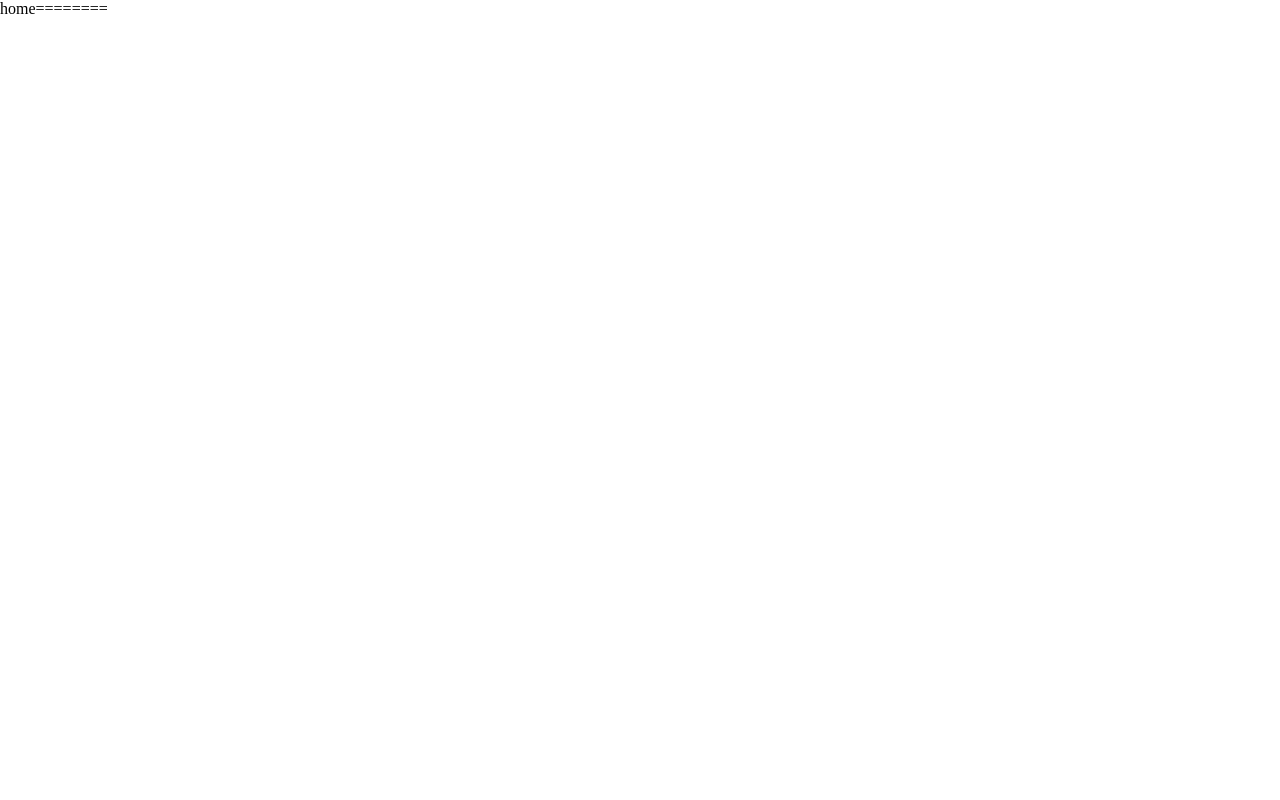
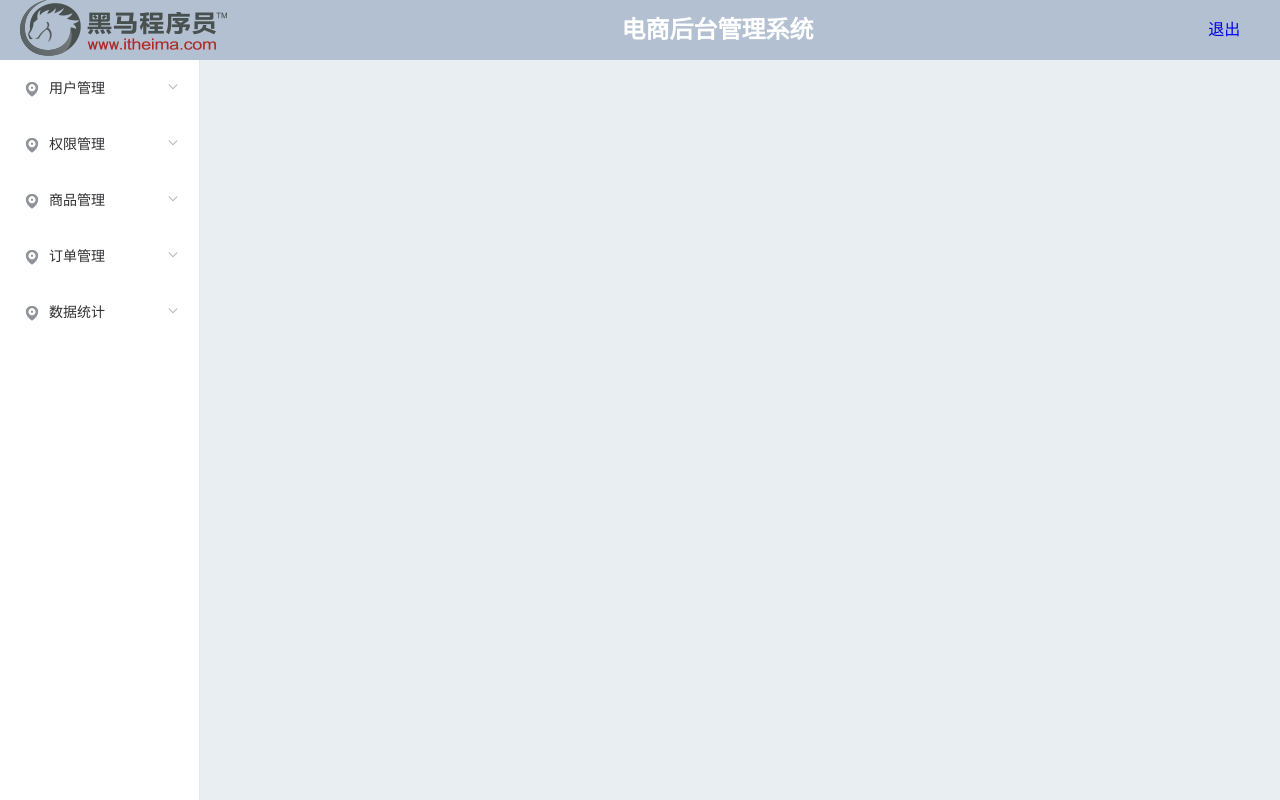
Before and after one commit to Jiangzhens/pyg, a Vue app: page /#/ in a window 1280 px wide. Built offline with nearby package versions, Linux system fonts and the light colour scheme; sample sign-in values are in the browser's storage; the HTML template or start-up script is replaced by a standard one.

Commit message:
主页布局完成

```diff
--- a/src/components/home.vue
+++ b/src/components/home.vue
@@ -1,15 +1,153 @@
 <template>
-  <div>
-      home========
-  </div>
+  <el-container class="container">
+    <el-header>
+      <el-row>
+        <el-col :span="4">
+          <img src="@/assets/logo.png" alt="图片加载失败">
+        </el-col>
+        <el-col :span="19" class="middle">
+          <h2>电商后台管理系统</h2>
+        </el-col>
+        <el-col :span="1">
+          <a href="#" class="logout" @click="handleLoginout()">退出</a>
+        </el-col>
+      </el-row>
+    </el-header>
+    <el-container>
+      <el-aside class="aside" width="200px">
+        <el-menu
+          :unique-opened="true"
+          :router="true"
+          default-active="2"
+          class="el-menu-vertical-demo"
+        >
+          <!-- 1 -->
+          <el-submenu index="1">
+            <template slot="title">
+              <i class="el-icon-location"></i>
+              <span>用户管理</span>
+            </template>
+
+            <el-menu-item index="users">
+              <i class="el-icon-menu"></i>
+              <span>用户列表</span>
+            </el-menu-item>
+          </el-submenu>
+
+          <!-- 2 -->
+          <el-submenu index="2">
+            <template slot="title">
+              <i class="el-icon-location"></i>
+              <span>权限管理</span>
+            </template>
+
+            <el-menu-item index="1-1">
+              <i class="el-icon-menu"></i>
+              <span>角色列表</span>
+            </el-menu-item>
+
+            <el-menu-item index="1-1">
+              <i class="el-icon-menu"></i>
+              <span>权限列表</span>
+            </el-menu-item>
+          </el-submenu>
+
+          <!-- 3 -->
+          <el-submenu index="3">
+            <template slot="title">
+              <i class="el-icon-location"></i>
+              <span>商品管理</span>
+            </template>
+
+            <el-menu-item index="1-1">
+              <i class="el-icon-menu"></i>
+              <span>商品列表</span>
+            </el-menu-item>
+            <el-menu-item index="1-1">
+              <i class="el-icon-menu"></i>
+              <span>分类参数</span>
+            </el-menu-item>
+            <el-menu-item index="1-1">
+              <i class="el-icon-menu"></i>
+              <span>商品分类</span>
+            </el-menu-item>
+          </el-submenu>
+
+          <!-- 4 -->
+          <el-submenu index="4">
+            <template slot="title">
+              <i class="el-icon-location"></i>
+              <span>订单管理</span>
+            </template>
+
+            <el-menu-item index="1-1">
+              <i class="el-icon-menu"></i>
+              <span>订单列表</span>
+            </el-menu-item>
+          </el-submenu>
+
+          <!-- 5 -->
+          <el-submenu index="5">
+            <template slot="title">
+              <i class="el-icon-location"></i>
+              <span>数据统计</span>
+            </template>
+            <el-menu-item index="1-1">
+              <i class="el-icon-menu"></i>
+              <span>数据报表</span>
+            </el-menu-item>
+          </el-submenu>
+        </el-menu>
+      </el-aside>
+      <el-main class="main">
+        <router-view></router-view>
+      </el-main>
+    </el-container>
+  </el-container>
 </template>
 
 <script>
 export default {
-
-}
+  beforeMount() {
+    if (!localStorage.getItem("token")) {
+      this.$router.push({
+        name: "login"
+      });
+      this.$message.warning("请先登录");
+    }
+  },
+  mounted() {},
+  methods: {
+    handleLoginout() {
+      localStorage.clear();
+      this.$router.push({
+        name: "login"
+      });
+      this.$message.warning("退出成功");
+    }
+  }
+};
 </script>
 
 <style>
+.container {
+  height: 100%;
+  background-color: #b3c0d1;
+}
 
+.main {
+  background-color: #e9eef3;
+}
+.middle {
+  line-height: 60px;
+  text-align: center;
+  color: #ffffff;
+}
+.logout {
+  line-height: 60px;
+  text-decoration: none;
+}
+.el-menu-vertical-demo {
+  height: 100%;
+}
 </style>
--- a/src/components/login.vue
+++ b/src/components/login.vue
@@ -34,6 +34,9 @@
         }
       } = res;
       if (status === 200) {
+        //保存正确的token
+        localStorage.setItem('token',data.token)
+
         this.$router.push({
           name: "home"
         });
```
